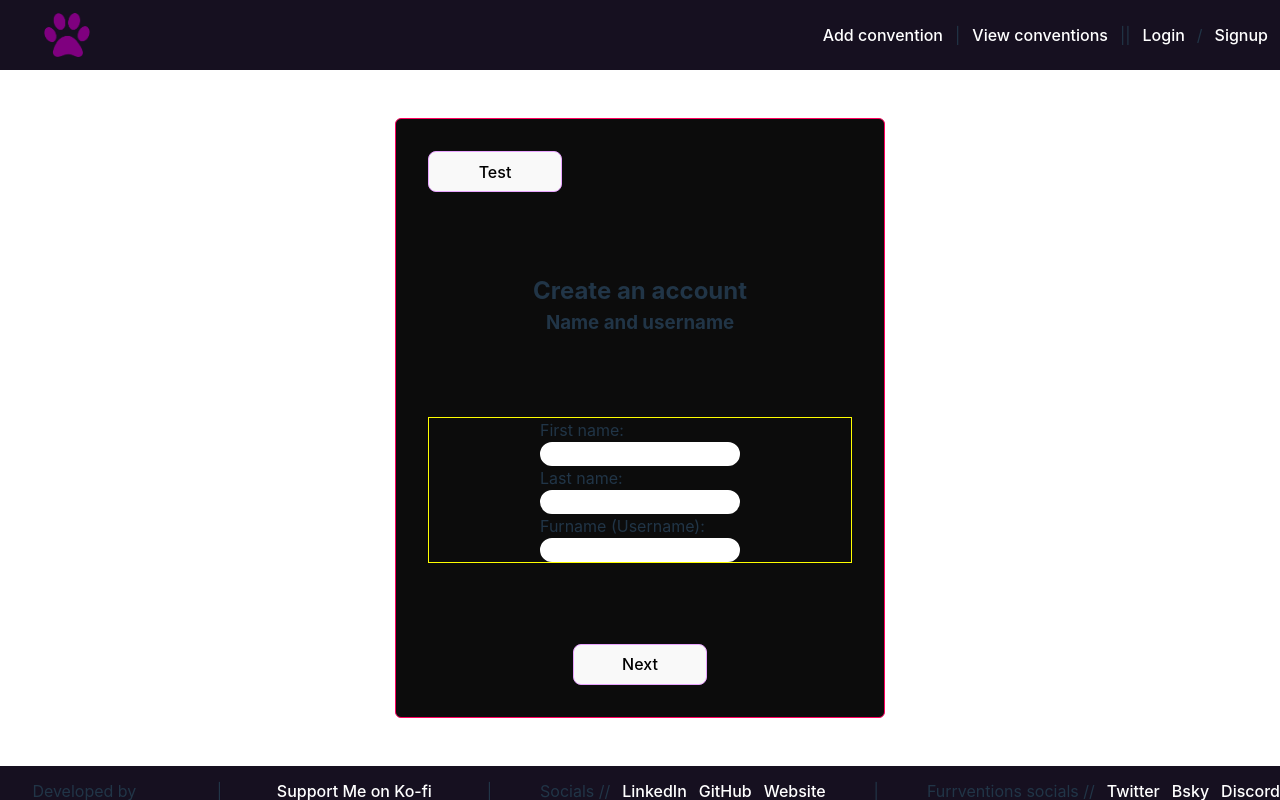
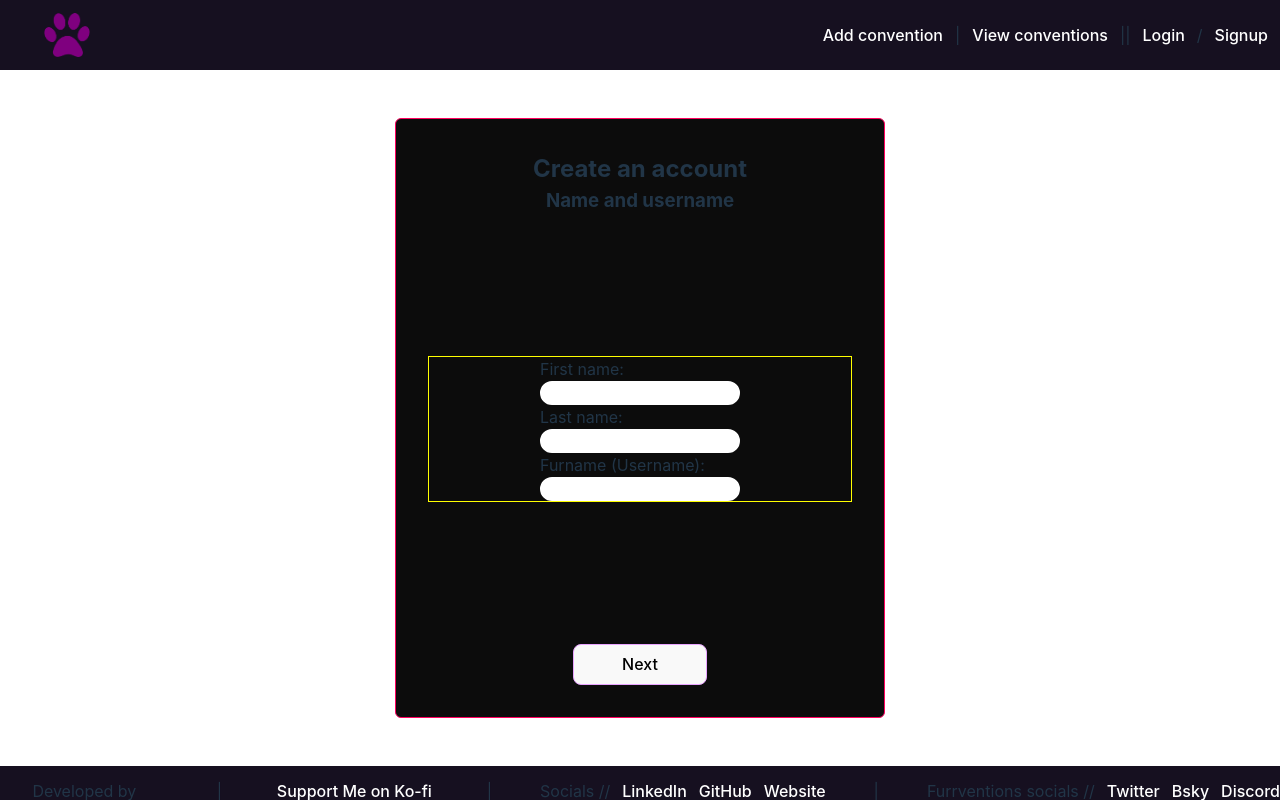
Before and after one commit to ATlexEide/furrventions, a React (Vite) app: page /signup in a window 1280 px wide. Built offline with nearby package versions, Linux system fonts and the light colour scheme; no server answers.

Commit message:
Remove test button

```diff
--- a/src/Components/SignUp.jsx
+++ b/src/Components/SignUp.jsx
@@ -57,14 +57,6 @@ export default function SignUp({ supabase }) {
 
   return (
     <form id="register-account">
-      <button
-        onClick={(e) => {
-          e.preventDefault();
-          signUpNewUser();
-        }}
-      >
-        Test
-      </button>
       <section>
         <h2>Create an account</h2>
         <h3>{pages[page].title}</h3>
```
